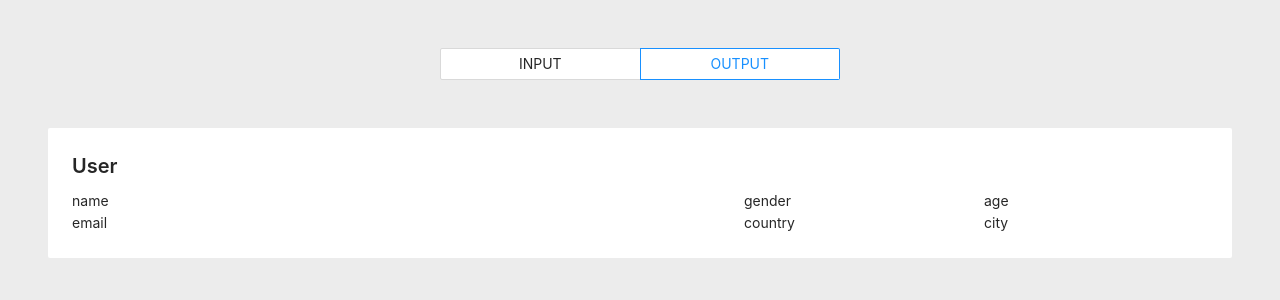
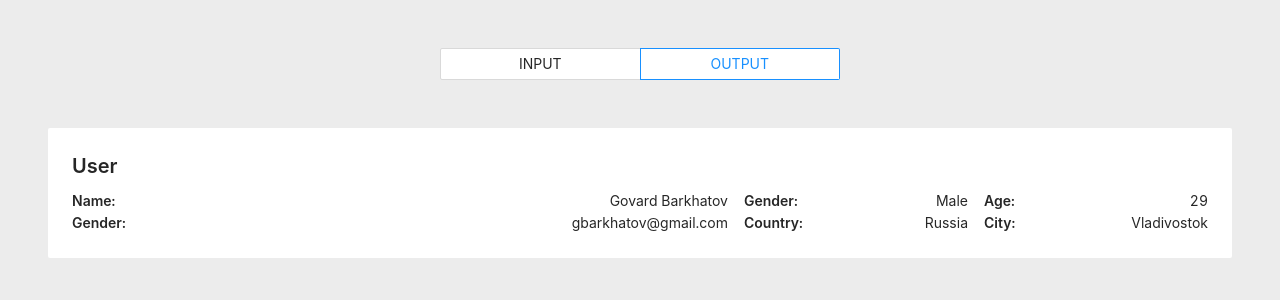
Before and after one commit to GBarkhatov/20-12-13-gbarkhatov-datameister, a React (Create React App) app: page / in a window 1280 px wide. Shown: the top 300 px of the page. Built offline with nearby package versions, Linux system fonts and the light colour scheme.

Commit message:
reuse filled

```diff
--- a/src/App.js
+++ b/src/App.js
@@ -92,6 +92,9 @@ const App = () => {
     ['Wastebasket', 12]
   ])
 
+  const filled =
+    name && gender && age && email && country && city && csv.length > 0
+
   const toggleInput = (mode) => () => {
     setMode(mode)
   }
@@ -130,10 +133,20 @@ const App = () => {
           csv={csv}
           setCsv={setCsv}
           onInputChange={handleInputChange}
+          filled={filled}
         />
       )
     } else {
-      return <Output />
+      return (
+        <Output
+          name={name}
+          gender={gender}
+          age={age}
+          email={email}
+          country={country}
+          city={city}
+        />
+      )
     }
   }
 
@@ -147,7 +160,7 @@ const App = () => {
           <Radio.Button
             onClick={toggleInput('output')}
             value='output'
-            disabled={mode === 'input'}
+            disabled={!filled && mode === 'input'}
           >
             OUTPUT
           </Radio.Button>
--- a/src/components/Input.js
+++ b/src/components/Input.js
@@ -31,7 +31,8 @@ const Input = ({
   setCity,
   csv,
   setCsv,
-  onInputChange
+  onInputChange,
+  filled
 }) => {
   const handleOnDrop = (data) => {
     const result = []
@@ -63,9 +64,6 @@ const Input = ({
       </Select.Option>
     ))
   }
-
-  const filled =
-    name && gender && age && email && country && city && csv.length > 0
 
   return (
     <Component>
--- a/src/components/Output.js
+++ b/src/components/Output.js
@@ -1,95 +1,72 @@
 import React from 'react'
 import styled from 'styled-components/macro'
-import { Typography, Row, Col, Input as AntInput, Select, Button } from 'antd'
-import { CSVReader } from 'react-papaparse'
-
-import countriesWithCities from '../data/countriesWithCities'
+import { Typography, Row, Col } from 'antd'
 
 const Component = styled.div``
 
-const CSVWrapper = styled.div``
-
-const ButtonWrapper = styled.div`
+const ColWrapper = styled.div`
   display: flex;
-  justify-content: center;
-  margin-top: 1rem;
+  justify-content: space-between;
 `
 
-const Output = ({
-  onContinue,
-  name,
-  setName,
-  gender,
-  setGender,
-  age,
-  setAge,
-  email,
-  setEmail,
-  country,
-  setCountry,
-  city,
-  setCity,
-  csv,
-  setCsv,
-  onInputChange
-}) => {
-  const handleOnDrop = (data) => {
-    const result = []
+const Capitalize = styled.p`
+  text-transform: capitalize;
+`
 
-    // header
-    result.push(data[0].data)
-    // elements
-    data.slice(1).forEach((element) => {
-      result.push(element.data)
-    })
-
-    console.log(JSON.stringify(result, null, 2))
-
-    setCsv(result)
-  }
-
-  const handleOnError = (err, file, inputElem, reason) => {
-    console.log(err)
-  }
-
-  const getCities = () => {
-    const { cities } = countriesWithCities.filter(
-      (item) => item.name === country
-    )[0]
-
-    return cities.map((city) => (
-      <Select.Option value={city} key={city}>
-        {city}
-      </Select.Option>
-    ))
-  }
-
-  const filled =
-    name && gender && age && email && country && city && csv.length > 0
-
+const Output = ({ name, gender, age, email, country, city }) => {
   return (
     <Component>
       <Typography.Title level={4}>User</Typography.Title>
       <Row gutter={[16, 16]}>
         <Col xs={24} sm={14}>
-          name
+          <ColWrapper>
+            <Typography>
+              <strong>Name:</strong>
+            </Typography>{' '}
+            <p>{`${name.split(' ')[1]} ${name.split(' ')[0]}`}</p>
+          </ColWrapper>
         </Col>
         <Col xs={24} sm={5}>
-          gender
+          <ColWrapper>
+            <Typography>
+              <strong>Gender:</strong>
+            </Typography>{' '}
+            <Capitalize>{gender}</Capitalize>
+          </ColWrapper>
         </Col>
         <Col xs={24} sm={5}>
-          age
+          <ColWrapper>
+            <Typography>
+              <strong>Age:</strong>
+            </Typography>{' '}
+            <p>{age}</p>
+          </ColWrapper>
         </Col>
       </Row>
       <Row gutter={[16, 16]}>
-        <Col xs={24} sm={14}>
-          email
+        <Col xs={24} sm={14} flex=''>
+          <ColWrapper>
+            <Typography>
+              <strong>Gender:</strong>
+            </Typography>{' '}
+            <p>{email}</p>
+          </ColWrapper>
         </Col>
         <Col xs={24} sm={5}>
-          country
+          <ColWrapper>
+            <Typography>
+              <strong>Country:</strong>
+            </Typography>{' '}
+            <Capitalize>{country}</Capitalize>
+          </ColWrapper>
         </Col>
         <Col xs={24} sm={5}>
-          city
+          <ColWrapper>
+            <Typography>
+              <strong>City:</strong>
+            </Typography>{' '}
+            <Capitalize>{city}</Capitalize>
+          </ColWrapper>
         </Col>
       </Row>
     </Component>
```
